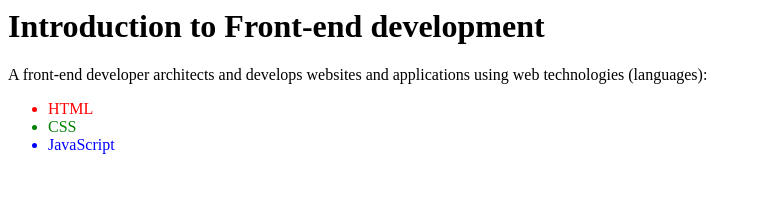
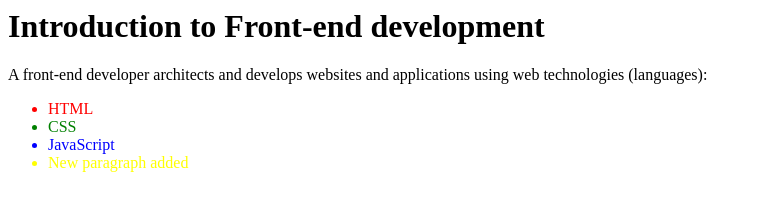
Before and after one commit to AleksSs9/front-end-development, a plain HTML site: page index.html in a window 1280 px wide. Shown: the whole page, without its empty margins (0-761 px from the left). Drawn offline with Linux system fonts and the light colour scheme.

Commit message:
New paragraph added

```diff
--- a/index.html
+++ b/index.html
@@ -4,4 +4,5 @@
 <li style="color: red;">HTML</li>
 <li style="color: green;">CSS</li>
 <li style="color: blue;">JavaScript</li>
+<li style="color: yellow;">New paragraph added</li>
 </ul>
```
